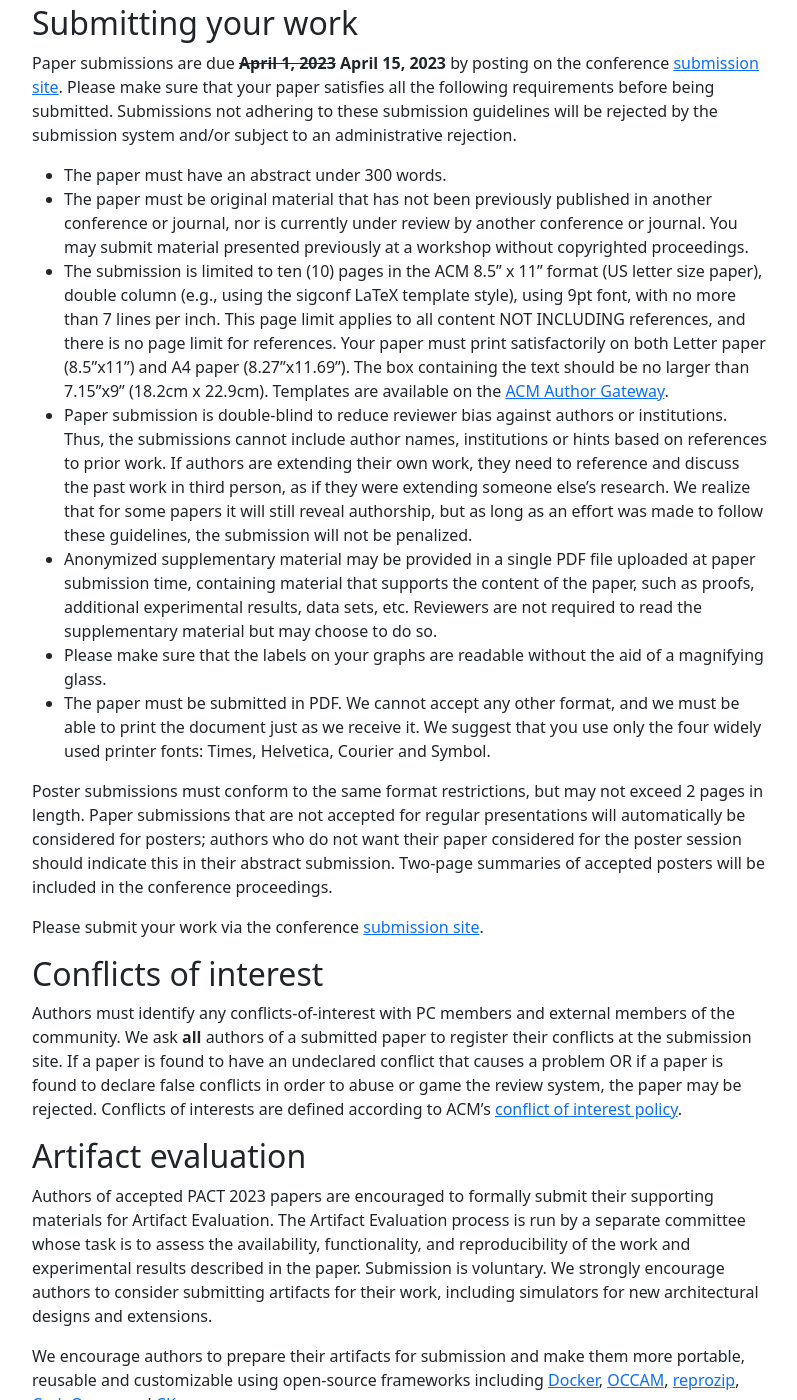
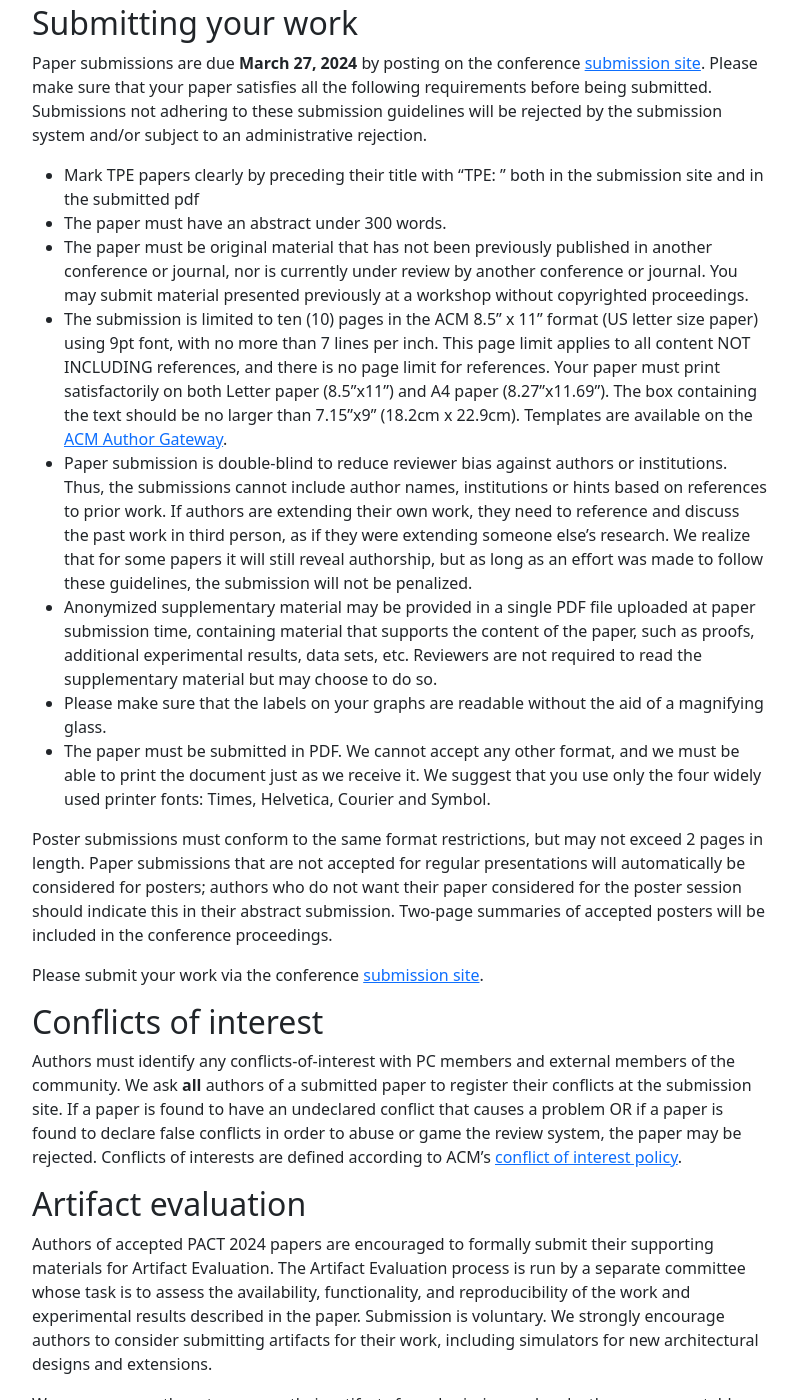
Before and after one commit to pact2024/pact2024.github.io, a Jekyll site: the page built from submit/index.md, in a window 1280 px wide and 1400 px high, scrolled down 1723 px. Shown: the whole window, without its empty margins (50-847 px from the left). Built offline with Jekyll 4.4.1, drawn with Linux system fonts in a browser that asks for light colours; some of the changed text lies outside the part shown.

Commit message:
Update call_for_papers.md

```diff
--- a/_includes/call_for_papers.md
+++ b/_includes/call_for_papers.md
@@ -67,19 +67,42 @@ theoretical foundations is not required; a summary of such should suffice.
 
 ## Submitting your work
 
-Paper submissions are due ~~**April 1, 2023**~~ **April 15, 2023** by posting on the conference [submission site](https://pact23.hotcrp.com/). Please make sure that your paper satisfies all the following requirements before being submitted. Submissions not adhering to these submission guidelines will be rejected by the submission system and/or subject to an administrative rejection.
+Paper submissions are due **March 27, 2024** by posting on the conference [submission site](https://pact24.hotcrp.com/). Please make sure that your paper satisfies all the following requirements before being submitted. Submissions not adhering to these submission guidelines will be rejected by the submission system and/or subject to an administrative rejection.
 
+
+
+
+
+
+* Mark TPE papers clearly by preceding their title with “TPE: ” both in the submission site and in the submitted pdf
 * The paper must have an abstract under 300 words.
-* The paper must be original material that has not been previously published in another conference or journal, nor is currently under review by another conference or journal. You may submit material presented previously at a workshop without copyrighted proceedings.
-* The submission is limited to ten (10) pages in the ACM 8.5" x 11" format (US letter size paper), double column (e.g., using the sigconf LaTeX template style), using 9pt font, with no more than 7 lines per inch. This page limit applies to all content NOT INCLUDING references, and there is no page limit for references. Your paper must print satisfactorily on both Letter paper (8.5"x11") and A4 paper (8.27"x11.69"). The box containing the text should be no larger than 7.15"x9" (18.2cm x 22.9cm). Templates are available on the [ACM Author Gateway](https://authors.acm.org/proceedings/production-information/taps-production-workflow).
-* Paper submission is double-blind to reduce reviewer bias against authors or institutions. Thus, the submissions cannot include author names, institutions or hints based on references to prior work. If authors are extending their own work, they need to reference and discuss the past work in third person, as if they were extending someone else’s research. We realize that for some papers it will still reveal authorship, but as long as an effort was made to follow these guidelines, the submission will not be penalized.
-* Anonymized supplementary material may be provided in a single PDF file uploaded at paper submission time, containing material that supports the content of the paper, such as proofs, additional experimental results, data sets, etc. Reviewers are not required to read the supplementary material but may choose to do so.
-* Please make sure that the labels on your graphs are readable without the aid of a magnifying glass.
-* The paper must be submitted in PDF. We cannot accept any other format, and we must be able to print the document just as we receive it. We suggest that you use only the four widely used printer fonts: Times, Helvetica, Courier and Symbol.
+* The paper must be original material that has not been previously published in another conference or journal, nor is currently
+under review by another conference or journal. You may submit material presented previously at a workshop without copyrighted proceedings.
+* The submission is limited to ten (10) pages in the ACM 8.5" x 11" format (US letter size paper)
+using 9pt font, with no more than 7 lines per inch. This page limit applies to all content NOT
+INCLUDING references, and there is no page limit for references. Your paper must print
+satisfactorily on both Letter paper (8.5"x11") and A4 paper (8.27"x11.69"). The box containing the text should be no larger than 7.15"x9" (18.2cm x 22.9cm). Templates are available on the [ACM Author Gateway](https://authors.acm.org/proceedings/production-information/taps-production-workflow).
+* Paper submission is double-blind to reduce reviewer bias against authors or institutions. Thus,
+the submissions cannot include author names, institutions or hints based on references to prior
+work. If authors are extending their own work, they need to reference and discuss the past work
+in third person, as if they were extending someone else’s research. We realize that for some
+papers it will still reveal authorship, but as long as an effort was made to follow these guidelines,
+the submission will not be penalized.
+* Anonymized supplementary material may be provided in a single PDF file uploaded at paper
+submission time, containing material that supports the content of the paper, such as proofs,
+additional experimental results, data sets, etc. Reviewers are not required to read the
+supplementary material but may choose to do so.
+* Please make sure that the labels on your graphs are readable without the aid of a magnifying
+glass.
+* The paper must be submitted in PDF. We cannot accept any other format, and we must be able
+to print the document just as we receive it. We suggest that you use only the four widely used
+printer fonts: Times, Helvetica, Courier and Symbol.
+
+
 
 Poster submissions must conform to the same format restrictions, but may not exceed 2 pages in length. Paper submissions that are not accepted for regular presentations will automatically be considered for posters; authors who do not want their paper considered for the poster session should indicate this in their abstract submission. Two-page summaries of accepted posters will be included in the conference proceedings.
 
-Please submit your work via the conference [submission site](https://pact23.hotcrp.com/).
+Please submit your work via the conference [submission site](https://pact24.hotcrp.com/).
 
 
 ## Conflicts of interest
@@ -87,24 +110,25 @@ Please submit your work via the conference [submission site](https://pact23.hotc
 Authors must identify any conflicts-of-interest with PC members and external members of the community. We ask **all** authors of a submitted paper to register their conflicts at the submission site. If a paper is found to have an undeclared conflict that causes a problem OR if a paper is found to declare false conflicts in order to abuse or game the review system, the paper may be rejected. Conflicts of interests are defined according to ACM’s [conflict of interest policy](https://www.acm.org/publications/policies/conflict-of-interest).
 
 
+
 ## Artifact evaluation
 
-Authors of accepted PACT 2023 papers are encouraged to formally submit their supporting materials for Artifact Evaluation. The Artifact Evaluation process is run by a separate committee whose task is to assess the availability, functionality, and reproducibility of the work and experimental results described in the paper. Submission is voluntary. We strongly encourage authors to consider submitting artifacts for their work, including simulators for new architectural designs and extensions.
+Authors of accepted PACT 2024 papers are encouraged to formally submit their supporting materials for Artifact Evaluation. The Artifact Evaluation process is run by a separate committee whose task is to assess the availability, functionality, and reproducibility of the work and experimental results described in the paper. Submission is voluntary. We strongly encourage authors to consider submitting artifacts for their work, including simulators for new architectural designs and extensions.
 
 We encourage authors to prepare their artifacts for submission and make them more portable, reusable and customizable using open-source frameworks including [Docker](https://www.docker.com/), [OCCAM](https://occam.cs.pitt.edu/), [reprozip](https://www.reprozip.org/), [CodeOcean](https://codeocean.com/) and [CK](https://cknowledge.io/docs/).
 
 Papers that successfully go through the Artifact Evaluation process will receive a seal of approval printed on the papers themselves. Authors of such papers will have an option to include their Artifact Appendix to the final paper (up to 2 pages). Authors are also encouraged to make their artifacts publicly available.
 
 
+
 ## Key dates
 
-* Abstract submission deadline: Mar 25, 2023
-* Paper submission deadline: ~~Apr 1,   2023~~ **Extended to April 15, 2023**
-* Round 1 rebuttal period:   ~~Jun 6-9, 2023~~ Jun 12-15, 2023
-* Round 2 rebuttal period:   ~~Jul 5-7, 2023~~ Jul 10-13, 2023
-* Author notification:       Aug 1,   2023
-* Artifact submission:       ~~Aug 4,   2023~~ Aug 18,   2023
-* Camera ready papers:       ~~Sep 1,   2023~~ Sep 15,   2023
+* Abstract submission deadline: Mar 22, 2024
+* Paper submission deadline: Mar 27, 2024
+* Rebuttal  period:: Jun 3-9, 2024
+* Author notification: Jul 1, 2024
+* Artifact submission: Jul 8, 2024
+* Camera ready papers: Aug 10, 2024
 
 All deadlines are firm at midnight anywhere on earth (AoE).
 
```
